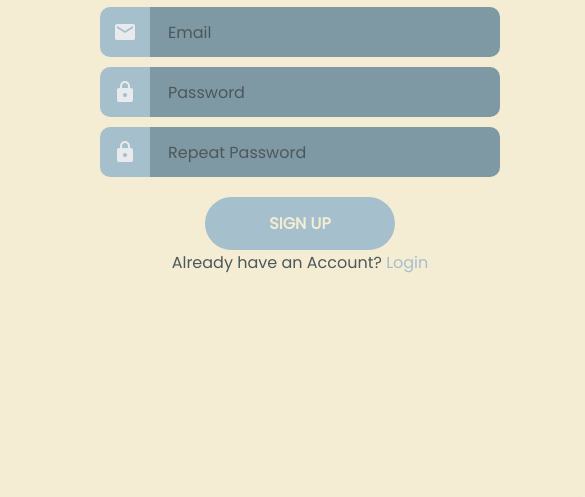
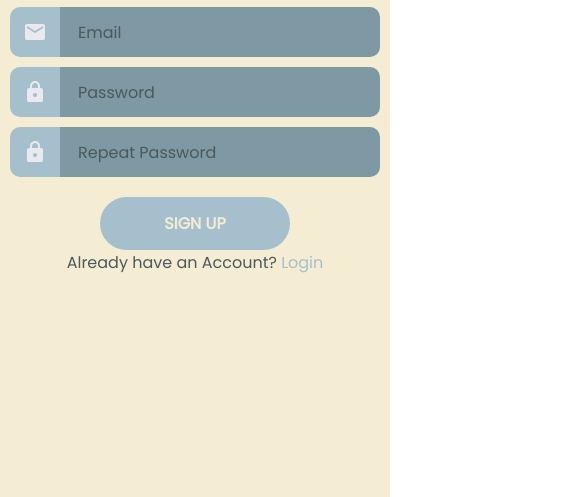
Before and after one commit to BishBashBosh888/sign-up-form, a plain HTML site: page index.html in a window 390 px wide. Shown: the part 347-844 px from the top of the page, 585 px wide, since content can reach past the window. Drawn offline with Linux system fonts and the light colour scheme.

Commit message:
added media query

```diff
--- a/style.css
+++ b/style.css
@@ -136,3 +136,10 @@ a{
 a:hover{
     text-decoration: underline;
 }
+
+@media(max-width: 1100px){
+    .wrapper{
+        width: min(600px, 100%);
+        border-radius:0;
+    }
+}
```
